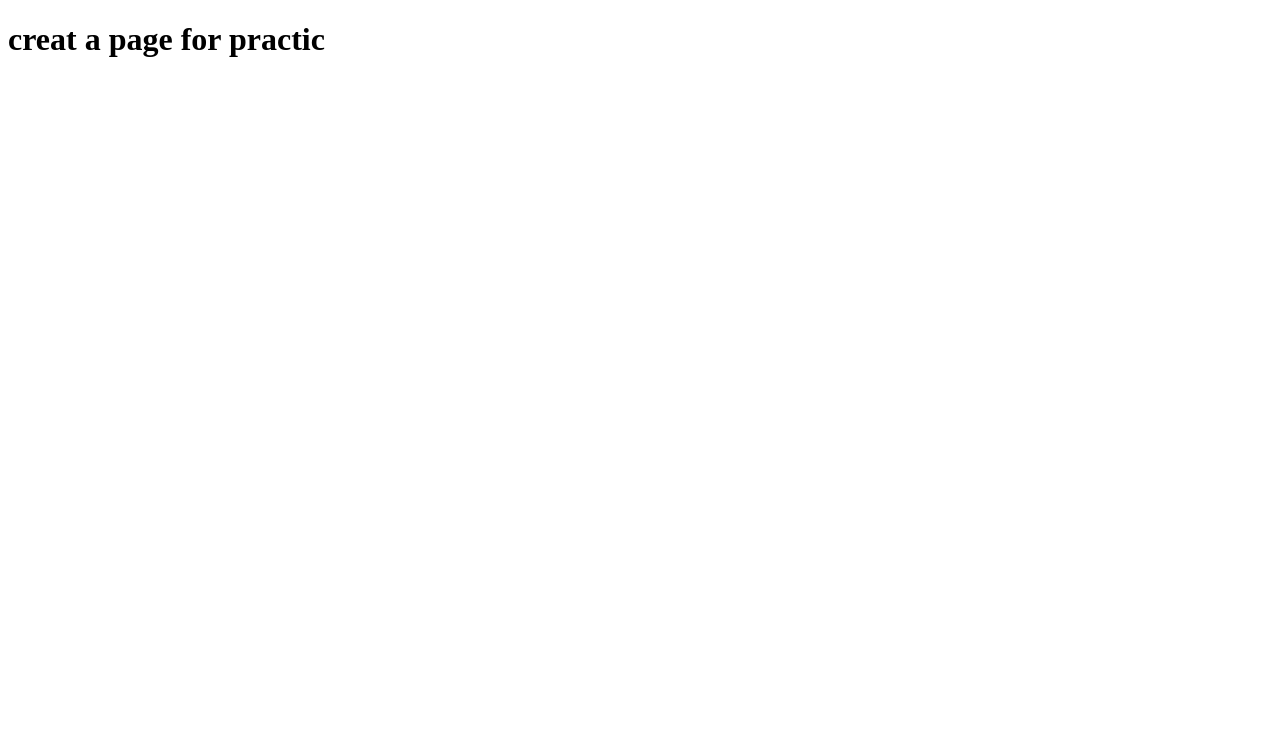
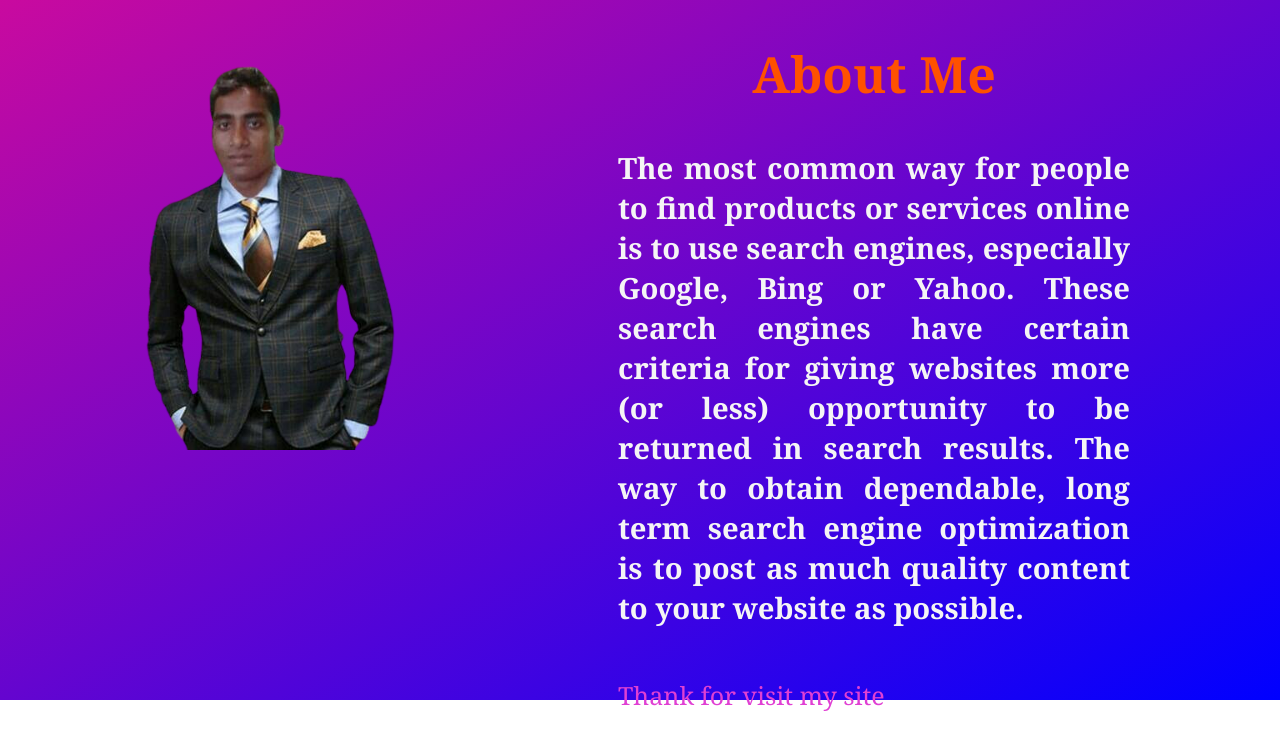
Before and after one commit to mehedihasen/my-pro-2, a plain HTML site: page index.html in a window 1280 px wide. Drawn offline with Linux system fonts and the light colour scheme.

Commit message:
update profile

```diff
--- a/index.html
+++ b/index.html
@@ -3,12 +3,21 @@
 <head>
     <meta charset="UTF-8">
     <meta name="viewport" content="width=device-width, initial-scale=1.0">
-    <title>Document</title>
+    <title>profil create</title>
     <link rel="stylesheet" href="style.css">
 </head>
 <body>
-    <h1>creat a page for practic
+    <div id="bg">
 
-    </h1>
+        <div id="photo">
+            <img src="me.png" alt="">
+        </div>
+        <div id="con">
+            <h1> About Me</h1>
+            <h3>The most common way for people to find products or services online is to use search engines, especially Google, Bing or Yahoo. These search engines have certain criteria for giving websites more (or less) opportunity to be returned in search results. The way to obtain dependable, long term search engine optimization is to post as much quality content to your website as possible.</h3>
+            <p>Thank for visit my site</p>
+        </div>
+
+    </div>
 </body>
 </html>
--- a/style.css
+++ b/style.css
@@ -0,0 +1,49 @@
+*{
+    margin: 0;
+    padding: 0;
+}
+#bg{
+
+    background-image: linear-gradient(to bottom right,#c90a9f, blue);
+    height: 700px;
+    width: 100%;
+
+}
+#con{
+    height: 200px;
+    width: 40%;
+    color:whitesmoke;
+    float: right;
+    padding-right:150px ;
+    text-align: justify;
+    font-size: 25px;
+    padding-top: 0px;
+    font-family: Georgia, 'Times New Roman', Times, serif;
+    margin-bottom: 100px;
+
+
+}
+p{
+    color: rgb(224, 64, 211);
+    padding-top: 50px;
+}
+#photo{
+    height: 150px;
+    width: 40%;
+    position: absolute;
+
+}
+h1{
+    text-align: center;
+    position: relative;
+    color: rgb(255, 81, 0);
+    padding: 40px;
+
+}
+img{
+
+    height: 400px;
+    width: 400px;
+    padding:50px;
+
+}
```
Also changed, not shown: me.png (added).
